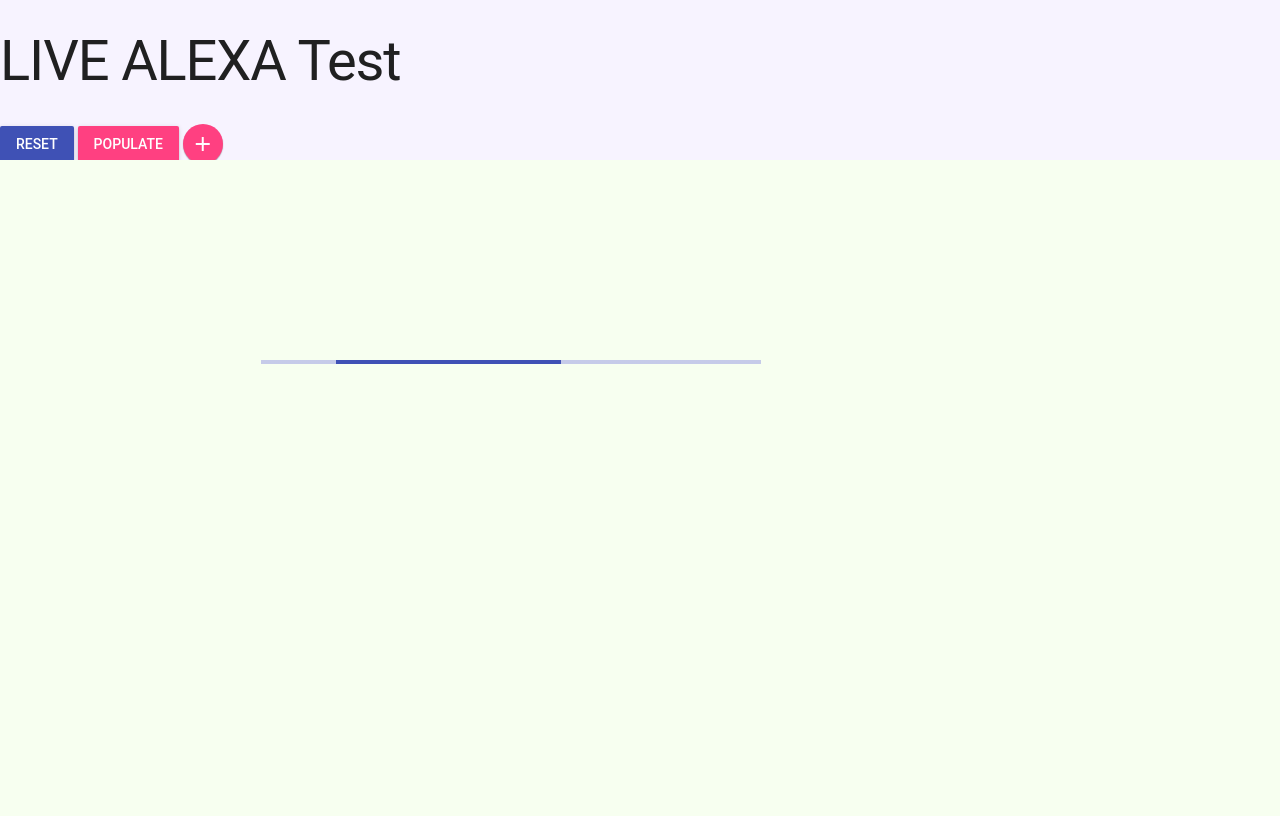
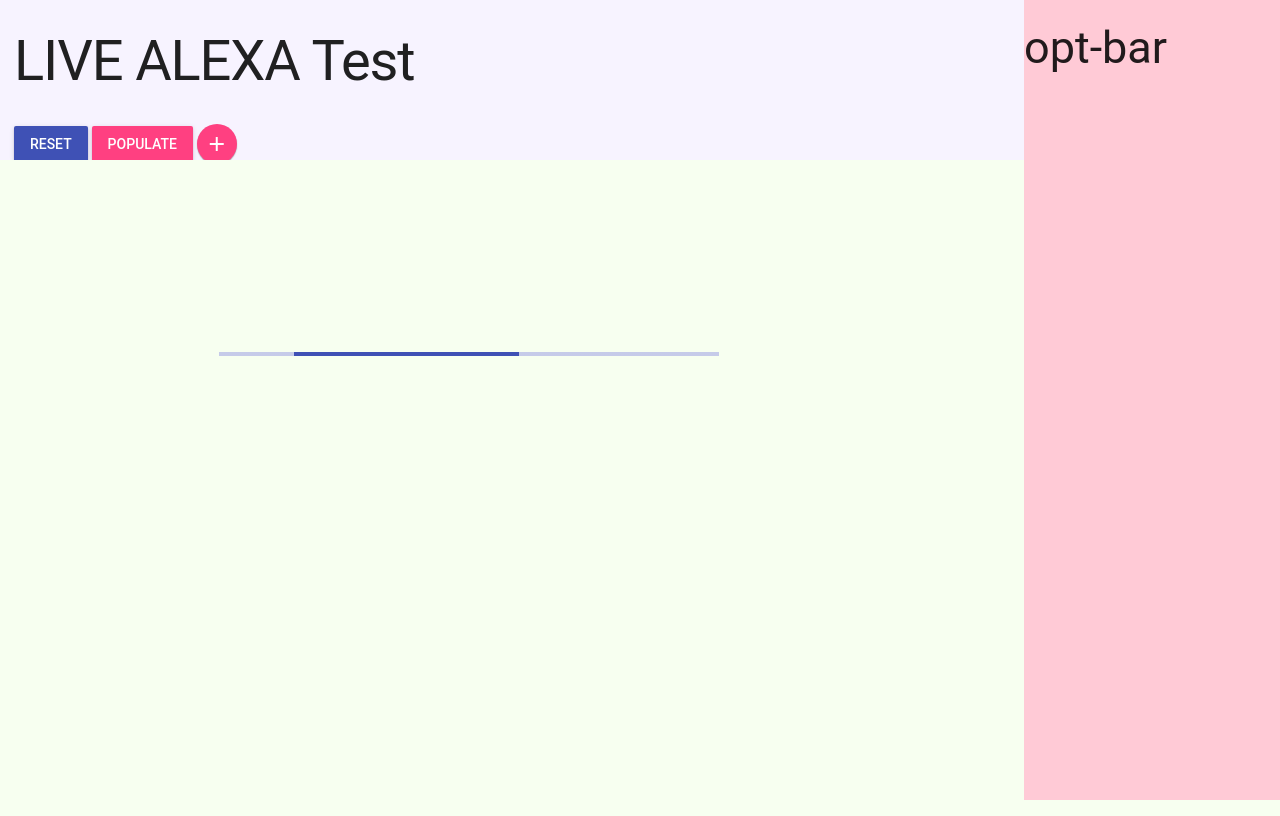
Before and after one commit to kruegener/Alexa_Server, a Django app: page / in a window 1280 px wide. Run offline with Django 3.2, Linux system fonts and the light colour scheme; a user stored in the database is signed in; some libraries are stand-ins or nearby versions.

Commit message:
color console and right bar

```diff
--- a/AlexaHandler/templates/AlexaHandler/live.html
+++ b/AlexaHandler/templates/AlexaHandler/live.html
@@ -15,32 +15,47 @@
         }
         .draggable { width: 150px;
             height: 150px;
-            adding: 0.5em;
+            padding: 0.5em;
             position:absolute;
             z-index: 10;
-            //overflow : hidden;}
+        //overflow : hidden;
+        }
+
+        #bar {
+            padding-left: 1em;
+            display:block;
+            overflow:auto;
+            height: 20vh;
+            width: 80vw;
+            top: 0;
+            left: 0;
+            background-color: #f7f3ff;
+        }
 
         #plumbing_block {
+            padding-left: 1em;
             display:block;
-            //overflow:hidden;
+        //overflow:hidden;
             height: 80vh;
+            width: 80vw;
             left: 0;
             top: 20vh;
-            right: 0;
-            bottom: 0;
             background-color: #f7fff0;
         }
 
-        #bar {
-            display:block;
+        #opt-bar {
             overflow:auto;
-            height: 20vh;
-            width: 100vw;
-            top: 0%;
-            left: 0%;
-            background-color: #f7f3ff;
+            position:absolute;
+            height:100vh;
+            width: 20vw;
+            left: 80vw;
+            top: 0;
+            background-color: #ffcad6;
         }
 
+        h2 {
+            padding-left: 10%;
+        }
         img {
             max-width:100%;
         }
@@ -145,7 +142,7 @@
         var plumbing = jsPlumb.getInstance();
         var last_name = "";
         var grid_count = 0;
-        var width = $(window).width();
+        var width = $(window).width()*.8;
         var height = $(window).height();
         var xStep = 220;
         var yStep = 220;
@@ -302,6 +299,10 @@
                     if(init)
                         socket.send(JSON.stringify({"type": "command", "cmd": "init"}));
                 }
+                else if(data.cmd == "init_done") {
+                    init = false;
+                    document.getElementById("plumbing_block").innerHTML = "";
+                }
                 else if(data.cmd == "light_up") {
                     light_up(data);
                 }
@@ -341,11 +343,16 @@
     </div>
 
 
-    <div id ="plumbing_block" class="mdl-grid">
+    <div id ="plumbing_block">
         <!-- MDL Progress Bar with Indeterminate Progress -->
 
-            <div id="p2" class="mdl-progress mdl-js-progress mdl-progress__indeterminate" style="top:30%; left: 20%"></div>
+        <div id="p2" class="mdl-progress mdl-js-progress mdl-progress__indeterminate" style="top:30%; left: 20%"></div>
 
     </div>
 
+    <div id = "opt-bar">
+        <h2> opt-bar </h2>
+    </div>
+
+
 {% endblock %}
```
Also changed, not shown: other parts of AlexaHandler/templates/AlexaHandler/live.html (+8 -25 lines), AlexaHandler/Block/ImageBlock.py (+3 -5 lines), AlexaHandler/consumers.py (+8 -7 lines), db.sqlite3, 2 other files.
